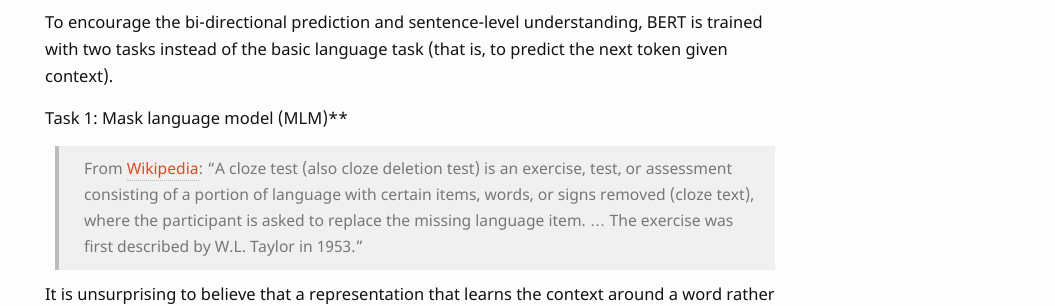
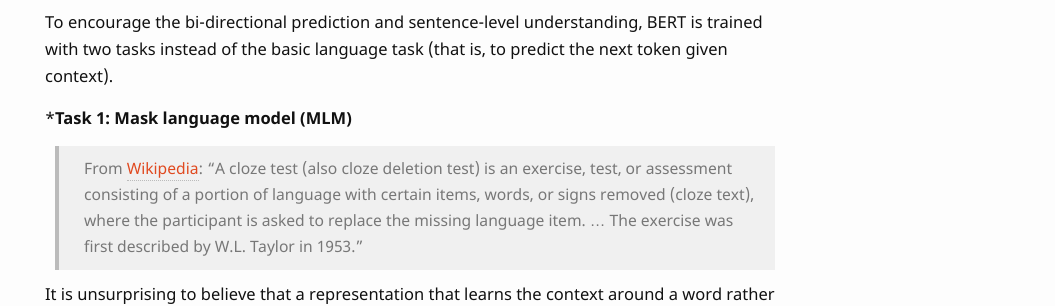
Before and after one commit to lilianweng/lil-log, a Jekyll site: the page built from _posts/2019-01-31-generalized-language-models.md, in a window 1280 px wide and 900 px high, scrolled down 14846 px. Shown: the part 154-460 px from the top of the window, without its empty margins (225-1280 px from the left). Built offline with Jekyll 4.4.1, drawn with Linux system fonts in a browser that asks for light colours; some web fonts are replaced; formulas are drawn with MathJax 3; comment, search, counter and statistics services are not loaded.

Commit message:
fix a small formatting issue

```diff
--- a/_posts/2019-01-31-generalized-language-models.md
+++ b/_posts/2019-01-31-generalized-language-models.md
@@ -374,7 +374,7 @@ The model architecture of BERT is a multi-layer bidirectional Transformer encode
 
 To encourage the bi-directional prediction and sentence-level understanding, BERT is trained with two tasks instead of the basic language task (that is, to predict the next token given context).
 
-*<a name="MLM" />*Task 1: Mask language model (MLM)**
+*<a name="MLM" />**Task 1: Mask language model (MLM)**
 
 > From [Wikipedia](https://en.wikipedia.org/wiki/Cloze_test): "A cloze test (also cloze deletion test) is an exercise, test, or assessment consisting of a portion of language with certain items, words, or signs removed (cloze text), where the participant is asked to replace the missing language item. … The exercise was first described by W.L. Taylor in 1953."
 
```
